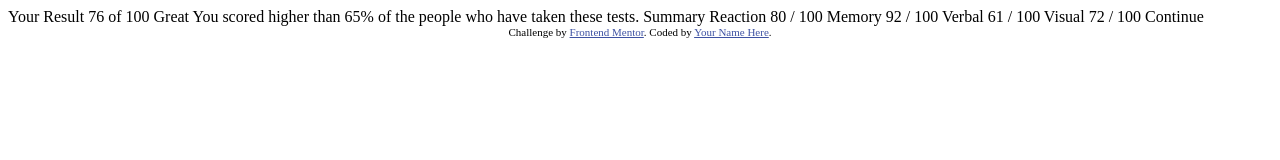
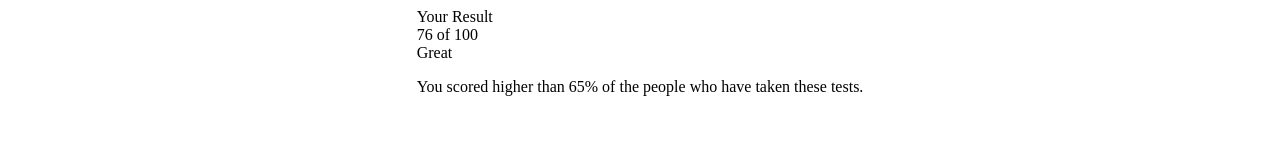
Before and after one commit to Yakiyo/results-summary-component, a plain HTML site: page index.html in a window 1280 px wide. Drawn offline with Linux system fonts and the light colour scheme.

Commit message:
chore: some stuff

```diff
--- a/index.html
+++ b/index.html
@@ -5,43 +5,25 @@
   <meta name="viewport" content="width=device-width, initial-scale=1.0"> <!-- displays site properly based on user's device -->
 
   <link rel="icon" type="image/png" sizes="32x32" href="./assets/images/favicon-32x32.png">
-
+  <link rel="stylesheet" type="text/css" href="style.css">
   <title>Frontend Mentor | Results summary component</title>
-
-  <!-- Feel free to remove these styles or customise in your own stylesheet 👍 -->
-  <style>
-    .attribution { font-size: 11px; text-align: center; }
-    .attribution a { color: hsl(228, 45%, 44%); }
-  </style>
 </head>
 <body>
+  <main>
 
-  Your Result
-  76
-  of 100
+    <div class="result">
+      <span id="faded">Your Result</span>
+      <div class="score-sphere">
+        <span id="received">76</span>
+        <span id="total">of 100</span>
+      </div>
+      <span id="great">Great</span>
+      <p>You scored higher than 65% of the people who have taken these tests.</p>
+    </div>
 
-  Great
-  You scored higher than 65% of the people who have taken these tests.
+    <div class="summary">
 
-  Summary
-
-  Reaction
-  80 / 100
-
-  Memory
-  92 / 100
-
-  Verbal
-  61 / 100
-
-  Visual
-  72 / 100
-
-  Continue
-
-  <div class="attribution">
-    Challenge by <a href="https://www.frontendmentor.io?ref=challenge" target="_blank">Frontend Mentor</a>.
-    Coded by <a href="#">Your Name Here</a>.
-  </div>
+    </div>
+  </main>
 </body>
 </html>
--- /dev/null
+++ b/style.css
@@ -0,0 +1,8 @@
+body {
+    display: flex;
+    justify-content: center;
+}
+
+main {
+    max-width: 60%;
+}
```
